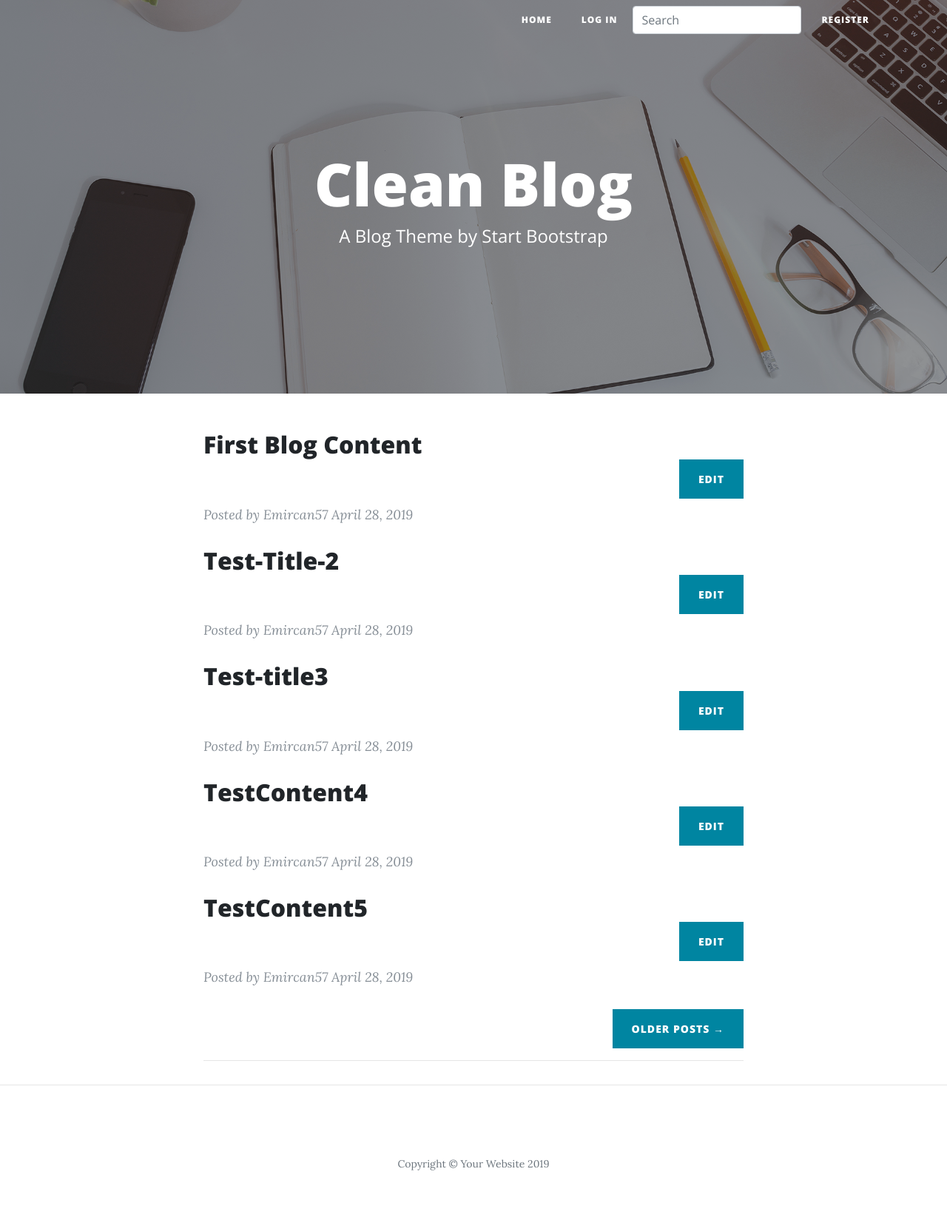
After one commit to Emircan92/Personal-Blog, a Flask app: page /userposts/1 in a window 1280 px wide. The commit adds this page. Shown: the whole page at 74% size. Run offline with Flask 2, Linux system fonts and the light colour scheme; data comes from the database, SQL or seed files in the repository; some libraries are stand-ins or nearby versions.

Commit message:
Added 'My Posts' endpoint.

```diff
--- a/app.py
+++ b/app.py
@@ -275,6 +275,19 @@ def edit(post_id):
     return render_template('edit.html', post=post, form=form, post_id=post_id)
 
 
+@app.route('/userposts/<int:user_id>')
+def userposts(user_id):
+    page = request.args.get('page', 1, type=int)
+    user = Users.query.filter(Users.id == user_id).first()
+    posts = Blogpost.query.filter(Blogpost.author == user.username).paginate(page, 5, False)
+    next_url = url_for('userposts', page=posts.next_num, user_id=user_id) \
+        if posts.has_next else None
+    prev_url = url_for('userposts', page=posts.prev_num, user_id=user_id) \
+        if posts.has_prev else None
+    return render_template ('userposts.html', posts=posts.items, next_url=next_url, prev_url=prev_url)
+
+
+
 if __name__ == '__main__':
     db.init_app(app)
     login_manager.init_app(app)
--- a/templates/base.html
+++ b/templates/base.html
@@ -42,6 +42,9 @@
           {% if current_user.is_authenticated %}
           <li class="nav-item">
             <a class="nav-link" href="{{ url_for('add') }}">Add</a>
+          </li>
+          <li class="nav-item">
+            <a class="nav-link" href="{{ url_for('userposts', user_id = current_user.get_id()) }}">My Posts</a>
           </li>
           <li class="nav-item">
             <a class="nav-link" href="{{ url_for('logout') }}">Log out</a>
--- /dev/null
+++ b/templates/userposts.html
@@ -0,0 +1,37 @@
+{% extends 'base.html' %}
+
+{% block content %}
+<div class="container">
+    <div class="row">
+      <div class="col-lg-8 col-md-10 mx-auto">
+        {% for post in posts %}
+        <div class="post-preview">
+          <a href="{{ url_for('post', post_id=post.id) }}">
+            <h2 class="post-title">
+            {{ post.title }}
+            <div class="clearfix">
+              <a class="btn btn-primary float-right" href="{{ url_for('edit', post_id=post.id) }}">Edit</a>
+            </div>
+            </h2>
+          </a>
+          <p class="post-meta">Posted by
+            {{ post.author }}
+            {{ post.date_posted.strftime('%B %d, %Y') }}</p>
+
+        </div>
+        {% endfor %}
+        <div class="clearfix">
+          {% if prev_url %}
+          <a class="btn btn-primary float-left" href="{{ prev_url }}">&larr; Newer Posts</a>
+          {% endif %}
+
+          {% if next_url %}
+          <a class="btn btn-primary float-right" href="{{ next_url }}">Older Posts &rarr;</a>
+          {% endif %}
+        </div>
+        <hr>
+        <!-- Pager -->
+      </div>
+    </div>
+</div>
+{% endblock %}
```
